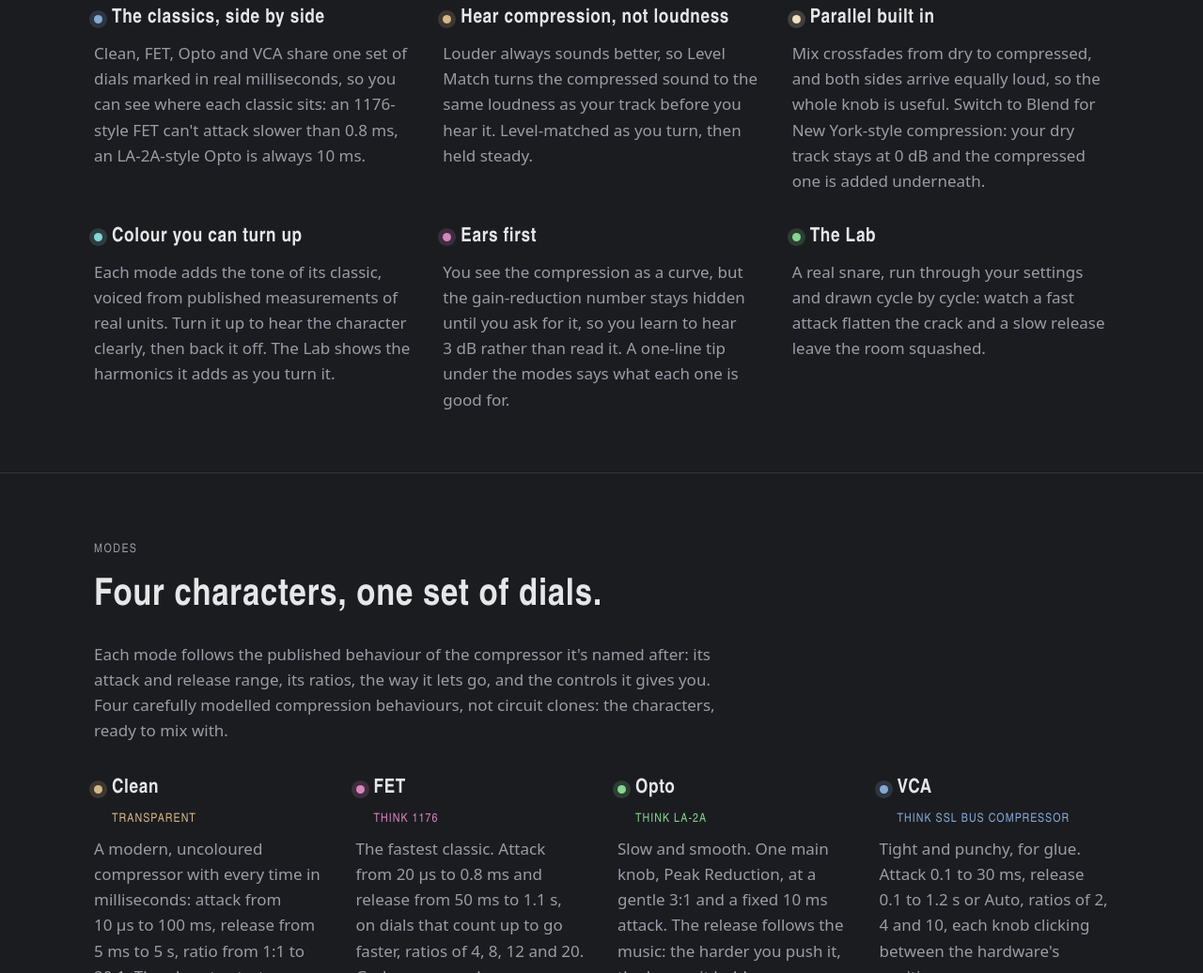
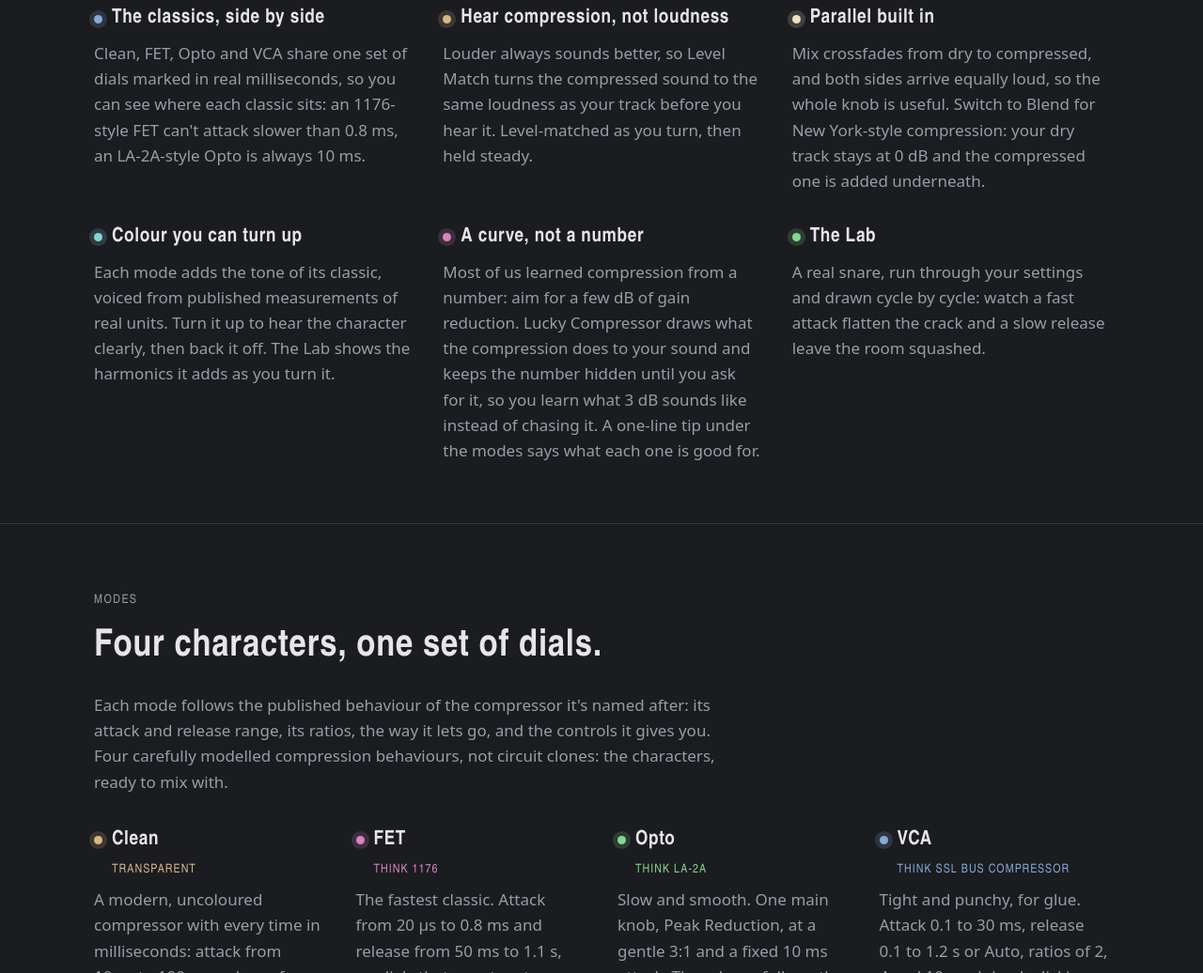
Before and after one commit to tomdmaguire/lucky-comp, a plain HTML site: page docs/index.html in a window 1280 px wide. Shown: the part 1448-2484 px from the top of the page at 94% size. Drawn offline with Linux system fonts and the light colour scheme; a web font is replaced by a local one.

Commit message:
docs(site): explain the hidden GR number as a curve
Co-Authored-By: Claude Opus 5.5 <noreply@anthropic.com>

```diff
--- a/docs/index.html
+++ b/docs/index.html
@@ -200,8 +200,8 @@
           <p>Each mode adds the tone of its classic, voiced from published measurements of real units. Turn it up to hear the character clearly, then back it off. The Lab shows the harmonics it adds as you turn it.</p>
         </div>
         <div class="feature" style="--dot: var(--pink)">
-          <h3>Ears first</h3>
-          <p>You see the compression as a curve, but the gain-reduction number stays hidden until you ask for it, so you learn to hear 3&nbsp;dB rather than read it. A one-line tip under the modes says what each one is good for.</p>
+          <h3>A curve, not a number</h3>
+          <p>Most of us learned compression from a number: aim for a few dB of gain reduction. Lucky Compressor draws what the compression does to your sound and keeps the number hidden until you ask for it, so you learn what 3&nbsp;dB sounds like instead of chasing it. A one-line tip under the modes says what each one is good for.</p>
         </div>
         <div class="feature" style="--dot: var(--green)">
           <h3>The Lab</h3>
```
